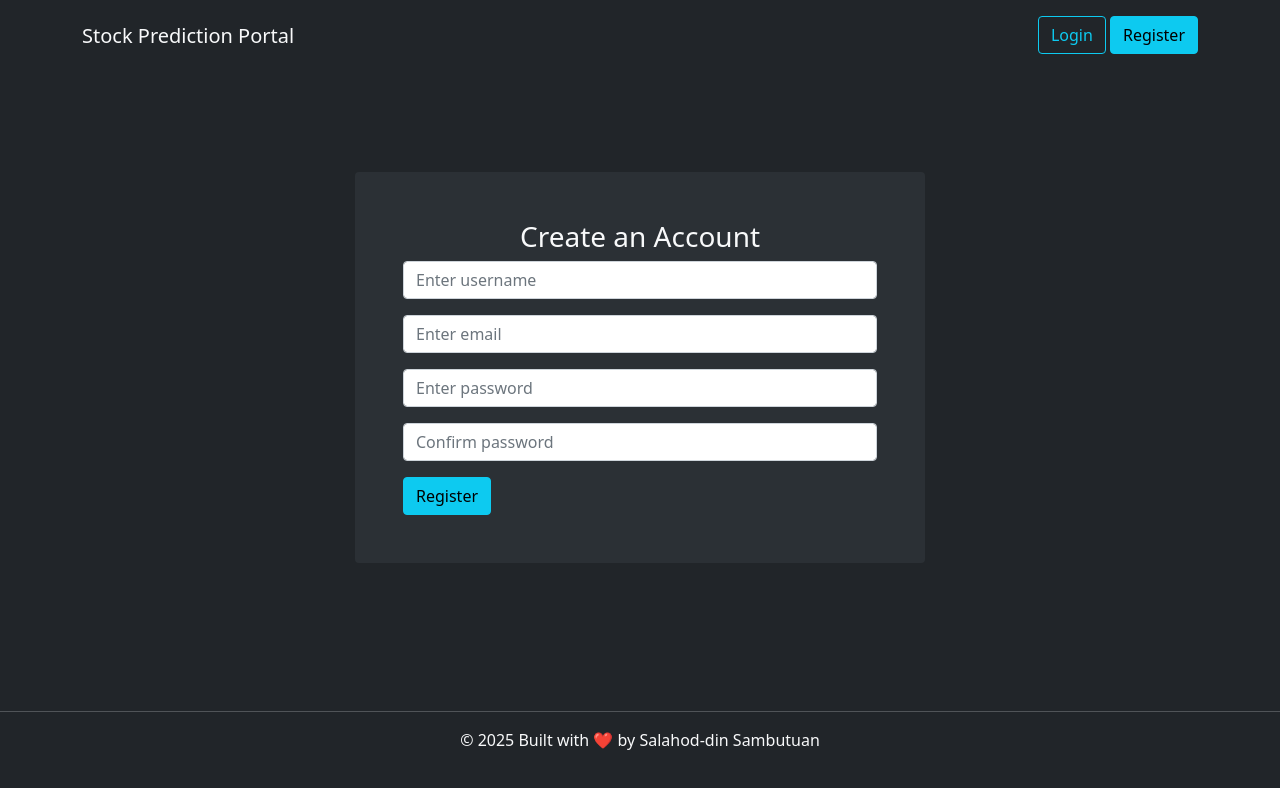
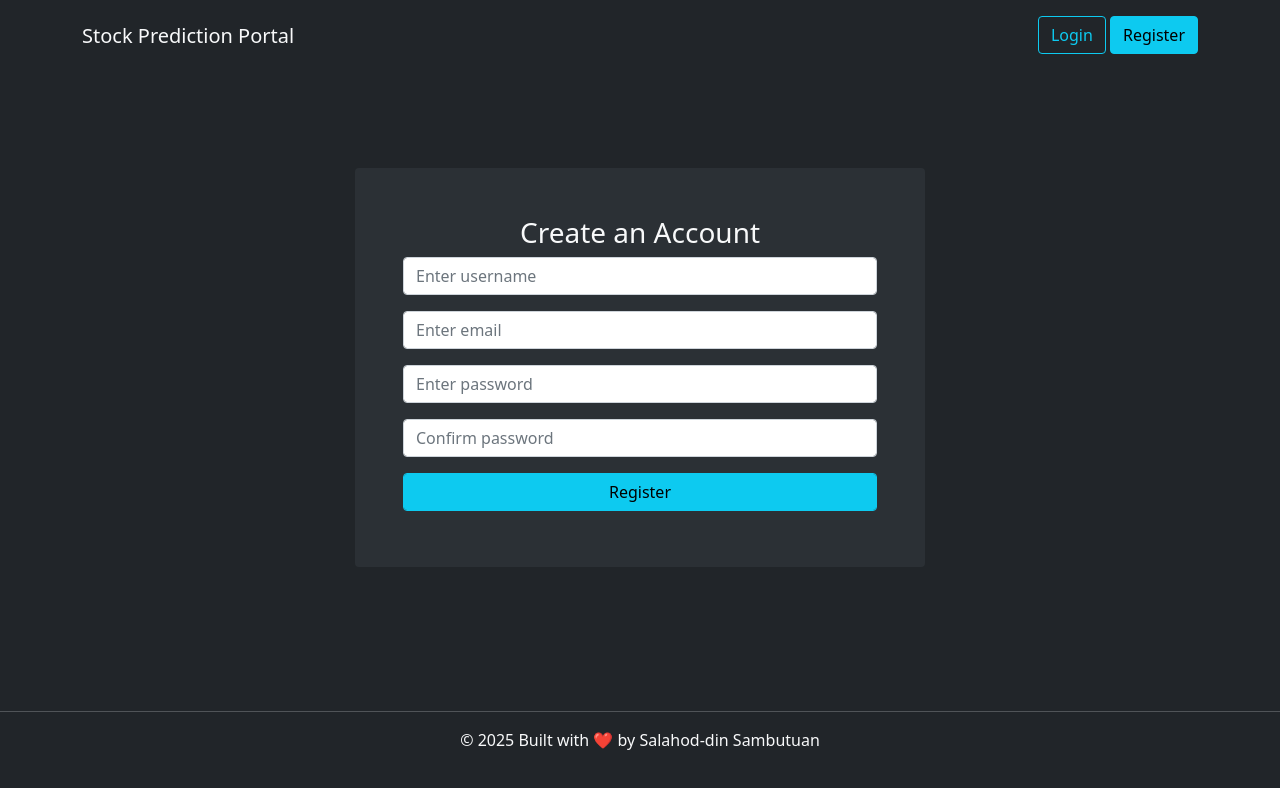
Before and after one commit to salahoddin/stock-prediction-portal, a React (Vite) app in the folder frontend-react/: page /register in a window 1280 px wide. Shown: the top 788 px of the page. Built offline with nearby package versions, Linux system fonts and the light colour scheme.

Commit message:
feat: add success message

```diff
--- a/frontend-react/src/components/Register.jsx
+++ b/frontend-react/src/components/Register.jsx
@@ -11,6 +11,8 @@ const [formState, setFormState] = useState({
 });
 
 const [errors, setErrors] = useState({});
+const [success, setSuccess] = useState(false);
+
 
 const handleChange = (event) => {
     const { name, value } = event.target;
@@ -28,6 +30,9 @@ const handleSubmit = async (event) => {
     try {
         const response = await axios.post("http://127.0.0.1:8000/api/v1/auth/register/", formState)
         console.log(response.data);
+        console.log("Registration successful");
+        setErrors({});
+        setSuccess(true);
     } catch (error) {
         console.error(`Registration Error: ${error.response.data}`);
         setErrors(error.response.data);
@@ -57,7 +62,8 @@ const handleSubmit = async (event) => {
                                 <input type="password" className="form-control mb-2" placeholder="Confirm password" name="confirmPassword" value={formState.confirmPassword} onChange={handleChange}/>
                                 <small>{errors.confirmPassword && <div className="text-danger">{errors.confirmPassword}</div>}</small>
                             </div>
-                            <button type="submit" className="btn btn-info">Register</button>
+                            {success && <div className="alert alert-success">Registration successful!</div>}
+                            <button type="submit" className="btn btn-info form-control mb-2">Register</button>
                         </form>
                     </div>
                 </div>
```
